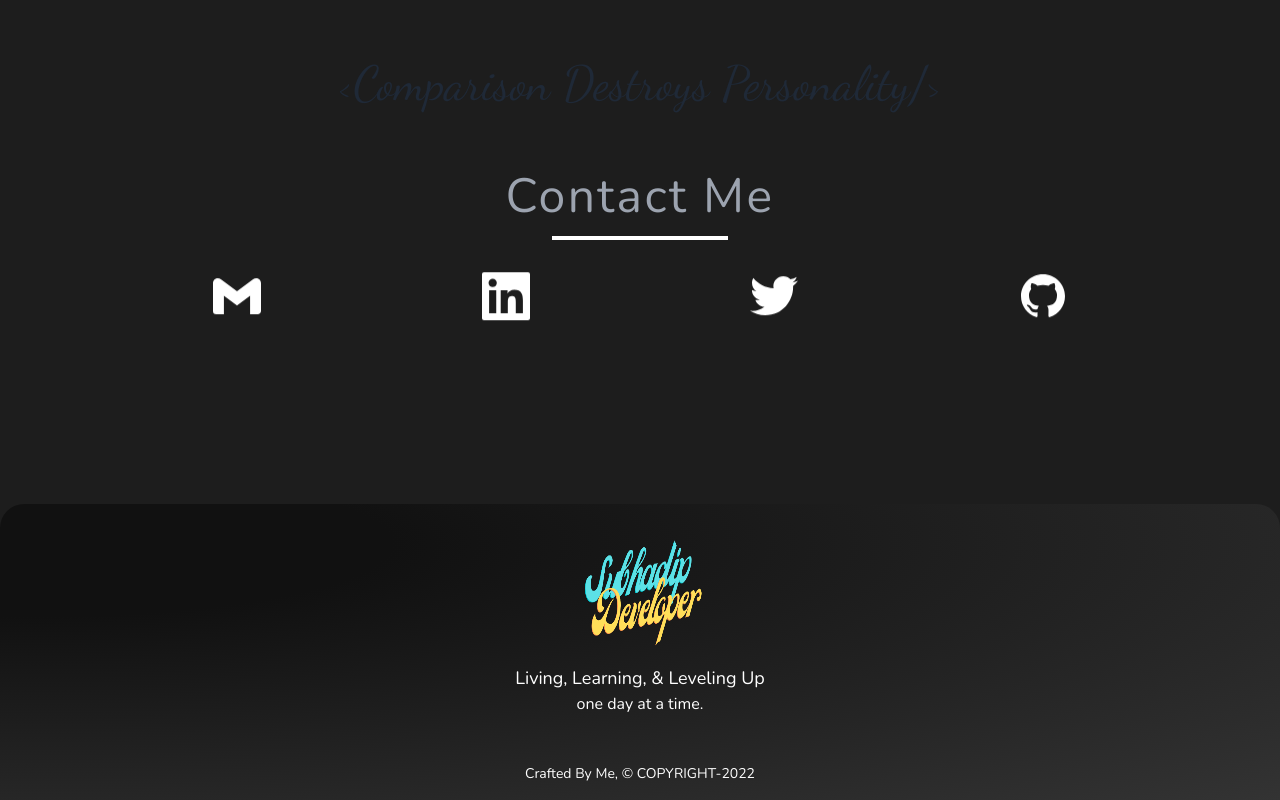
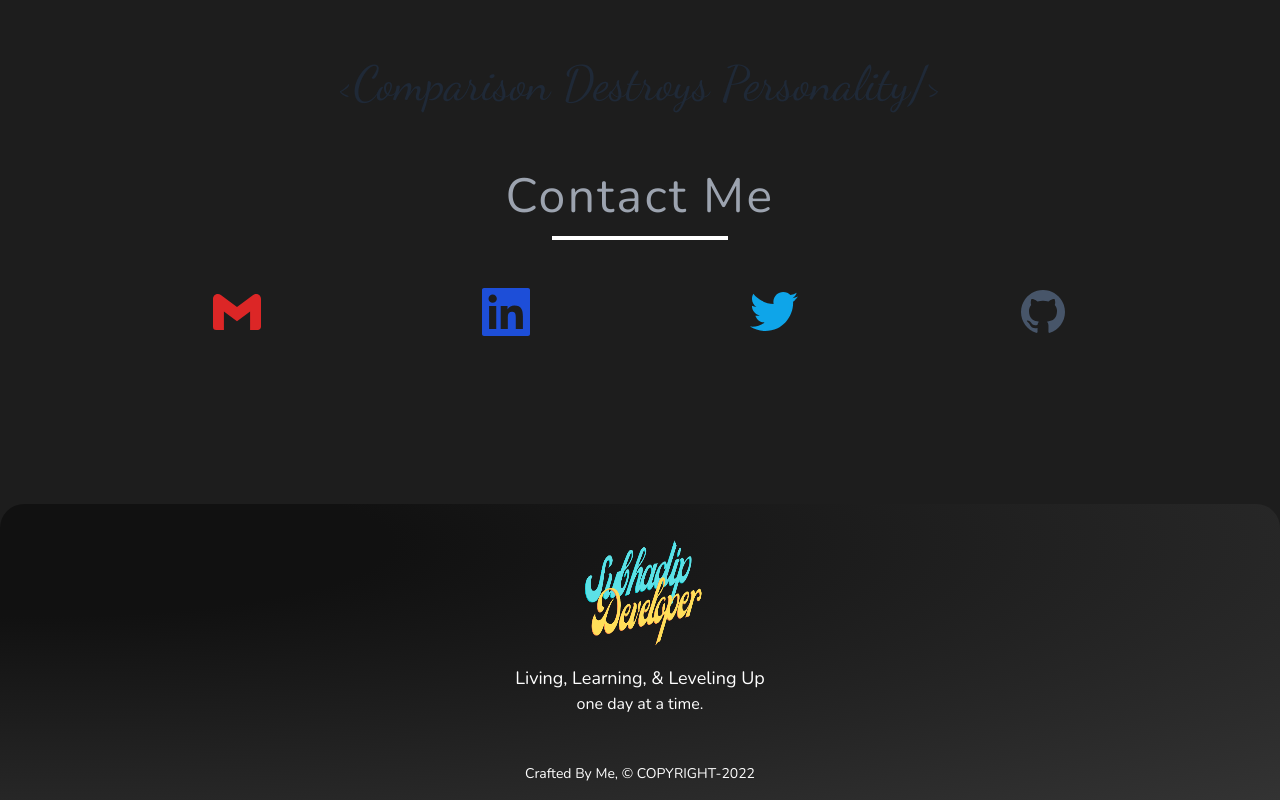
Before and after one commit to Subhadiptech/portfolio, a React (Create React App) app: page / in a window 1280 px wide. Shown: the part 2241-3041 px from the top of the page. Built offline with nearby package versions, Linux system fonts and the light colour scheme; a web font is replaced by a local one.

Commit message:
contact section updated

```diff
--- a/src/components/Contact.jsx
+++ b/src/components/Contact.jsx
@@ -14,10 +14,10 @@ export default function Contact() {
 
             <main className='flex justify-evenly mt-6'>
 
-                <li className='list-none'><a href='mailto:subhadipdhn@gmail.com' target='_blank'><SiGmail className='py-2 h-12 w-12 sm:h-16 sm:w-16 mt-4 fill-red-600 sm:fill-white hover:fill-red-600 animate-bounce hover:animate-none' /></a></li>
-                <li className='list-none'><a href='https://www.linkedin.com/in/subhadipdhn/' target='_blank'><GrLinkedin className='py-2 h-12 w-12 sm:h-16 sm:w-16 mt-4 fill-blue-700 sm:fill-white hover:fill-blue-700 animate-bounce hover:animate-none' /></a></li>
-                <li className='list-none'><a href='https://twitter.com/Subhadipdhn' target='_blank'><GrTwitter className='py-2 h-12 w-12 sm:h-16 sm:w-16 mt-4 fill-sky-500 sm:fill-white hover:fill-sky-500 animate-bounce hover:animate-none' /></a></li>
-                <li className='list-none'><a href='https://github.com/Subhadiptech' target='_blank'><GrGithub className='py-2 h-12 w-12 sm:h-16 sm:w-16 mt-4 fill-slate-600 sm:fill-white hover:fill-slate-600 animate-bounce hover:animate-none' /></a></li>
+                <li className='list-none'><a href='mailto:subhadipdhn@gmail.com' target='_blank'><SiGmail className='py-2 h-12 w-12 sm:h-16 sm:w-16 mt-4 fill-red-600 sm:hover:scale-105' /></a></li>
+                <li className='list-none'><a href='https://www.linkedin.com/in/subhadipdhn/' target='_blank'><GrLinkedin className='py-2 h-12 w-12 sm:h-16 sm:w-16 mt-4 fill-blue-700 sm:hover:scale-105' /></a></li>
+                <li className='list-none'><a href='https://twitter.com/Subhadipdhn' target='_blank'><GrTwitter className='py-2 h-12 w-12 sm:h-16 sm:w-16 mt-4 fill-sky-500 sm:hover:scale-105' /></a></li>
+                <li className='list-none'><a href='https://github.com/Subhadiptech' target='_blank'><GrGithub className='py-2 h-12 w-12 sm:h-16 sm:w-16 mt-4 fill-slate-600 sm:hover:scale-105' /></a></li>
 
             </main>
 
```
